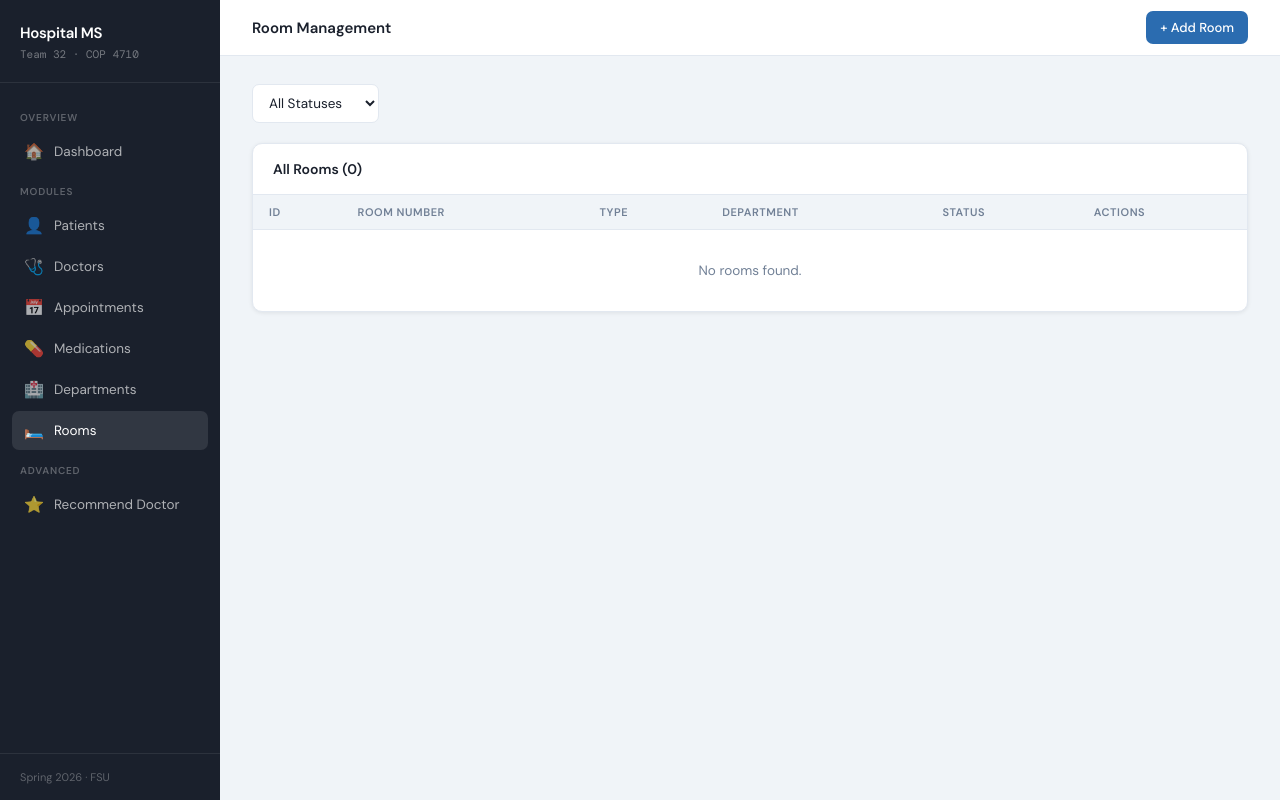
After one commit to Dhumo986/hospital-management, a Flask app: page /rooms in a window 1280 px wide. The commit adds this page. Run offline with Flask 3, Linux system fonts and the light colour scheme.

Commit message:
Add rooms module

```diff
--- a/app.py
+++ b/app.py
@@ -189,6 +189,56 @@ def delete_appointment(id):
     return redirect(url_for('appointments'))
 
 # ══════════════════════════════════════════════════════════════════════════════
+# ROOM ROUTES (Rafik's module)
+# ══════════════════════════════════════════════════════════════════════════════
+@app.route('/rooms')
+def rooms():
+    status_filter = request.args.get('status', '')
+    if status_filter:
+        results = Room.query.filter_by(Status=status_filter).all()
+    else:
+        results = Room.query.all()
+    return render_template('rooms.html', rooms=results, status_filter=status_filter)
+
+@app.route('/rooms/add', methods=['GET', 'POST'])
+def add_room():
+    departments = Department.query.all()
+    if request.method == 'POST':
+        r = Room(
+            RoomNumber=request.form['room_number'],
+            Type=request.form['type'],
+            Status=request.form['status'],
+            DepartmentID=request.form['department_id']
+        )
+        db.session.add(r)
+        db.session.commit()
+        flash('Room added successfully!', 'success')
+        return redirect(url_for('rooms'))
+    return render_template('add_room.html', departments=departments)
+
+@app.route('/rooms/edit/<int:id>', methods=['GET', 'POST'])
+def edit_room(id):
+    r = Room.query.get_or_404(id)
+    departments = Department.query.all()
+    if request.method == 'POST':
+        r.RoomNumber   = request.form['room_number']
+        r.Type         = request.form['type']
+        r.Status       = request.form['status']
+        r.DepartmentID = request.form['department_id']
+        db.session.commit()
+        flash('Room updated!', 'success')
+        return redirect(url_for('rooms'))
+    return render_template('edit_room.html', room=r, departments=departments)
+
+@app.route('/rooms/delete/<int:id>')
+def delete_room(id):
+    r = Room.query.get_or_404(id)
+    db.session.delete(r)
+    db.session.commit()
+    flash('Room deleted.', 'warning')
+    return redirect(url_for('rooms'))
+
+# ══════════════════════════════════════════════════════════════════════════════
 # MEDICATION ROUTES (Dhruv's module)
 # ══════════════════════════════════════════════════════════════════════════════
 @app.route('/medications')
--- a/templates/base.html
+++ b/templates/base.html
@@ -377,6 +377,9 @@
     <a href="/departments" class="{{ 'active' if '/departments' in request.path }}">
       <span class="icon">🏥</span> Departments
     </a>
+    <a href="/rooms" class="{{ 'active' if '/rooms' in request.path }}">
+      <span class="icon">🛏️</span> Rooms
+    </a>
 
     <div class="nav-section">Advanced</div>
     <a href="/recommend" class="{{ 'active' if '/recommend' in request.path }}">
--- /dev/null
+++ b/templates/rooms.html
@@ -0,0 +1,62 @@
+{% extends "base.html" %}
+{% block title %}Rooms{% endblock %}
+{% block page_title %}Room Management{% endblock %}
+{% block topbar_actions %}
+  <a href="/rooms/add" class="btn btn-primary">+ Add Room</a>
+{% endblock %}
+
+{% block content %}
+
+<div class="search-bar">
+  <form method="GET" action="/rooms" style="display:flex;gap:8px">
+    <select name="status" onchange="this.form.submit()">
+      <option value="" {% if not status_filter %}selected{% endif %}>All Statuses</option>
+      <option value="Available"   {% if status_filter == 'Available' %}selected{% endif %}>Available</option>
+      <option value="Occupied"    {% if status_filter == 'Occupied' %}selected{% endif %}>Occupied</option>
+      <option value="Maintenance" {% if status_filter == 'Maintenance' %}selected{% endif %}>Maintenance</option>
+    </select>
+  </form>
+</div>
+
+<div class="card">
+  <div class="card-header">
+    <h2>All Rooms ({{ rooms|length }})</h2>
+  </div>
+  <div class="table-wrap">
+    <table>
+      <thead>
+        <tr>
+          <th>ID</th>
+          <th>Room Number</th>
+          <th>Type</th>
+          <th>Department</th>
+          <th>Status</th>
+          <th>Actions</th>
+        </tr>
+      </thead>
+      <tbody>
+        {% for r in rooms %}
+        <tr>
+          <td><span style="font-family:'DM Mono',monospace;color:var(--text-muted)">#{{ r.RoomID }}</span></td>
+          <td><strong>{{ r.RoomNumber }}</strong></td>
+          <td>{{ r.Type }}</td>
+          <td>{{ r.department.Name if r.department else '—' }}</td>
+          <td>
+            {% if r.Status == 'Available' %}<span class="badge badge-green">Available</span>
+            {% elif r.Status == 'Occupied' %}<span class="badge badge-red">Occupied</span>
+            {% else %}<span class="badge badge-yellow">Maintenance</span>{% endif %}
+          </td>
+          <td style="display:flex;gap:6px">
+            <a href="/rooms/edit/{{ r.RoomID }}" class="btn btn-sm btn-outline">Edit</a>
+            <a href="/rooms/delete/{{ r.RoomID }}" class="btn btn-sm btn-danger"
+               onclick="return confirm('Delete this room?')">Delete</a>
+          </td>
+        </tr>
+        {% else %}
+        <tr><td colspan="6" style="text-align:center;color:var(--text-muted);padding:32px">No rooms found.</td></tr>
+        {% endfor %}
+      </tbody>
+    </table>
+  </div>
+</div>
+{% endblock %}
```
Also changed, not shown: templates/add_room.html (added, +50 -0 lines), templates/edit_room.html (added, +49 -0 lines).
